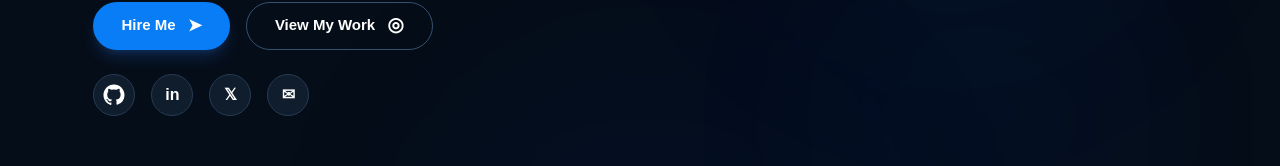
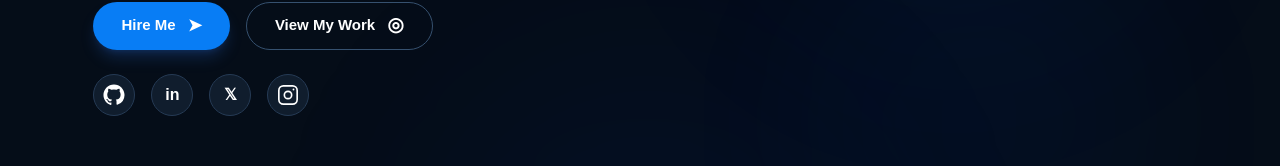
Before and after one commit to M-ZAMIN/Portfolio, a Next.js app: page / in a window 1280 px wide. Shown: the part 553-719 px from the top of the page. Built offline with nearby package versions, Linux system fonts and the light colour scheme.

Commit message:
Add instagram icon and link with my profile

```diff
--- a/app/page.jsx
+++ b/app/page.jsx
@@ -1,14 +1,27 @@
 "use client";
 
 import GithubIcon from "@/components/GithubIcon";
+import InstagramIcon from "@/components/InstagramIcon";
 import Image from "next/image";
 import Link from "next/link";
 
 const socialLinks = [
-  { name: "GitHub", icon: <GithubIcon />, href: "https://github.com/" },
-  { name: "LinkedIn", icon: "in", href: "https://linkedin.com/" },
+  {
+  name: "GitHub",
+  icon: <GithubIcon />,
+  href: "https://github.com/M-ZAMIN",
+  },
+  {
+  name: "LinkedIn",
+  icon: "in",
+  href: "https://www.linkedin.com/in/zamin-razzaq-9b2b473b4/",
+},
   { name: "X", icon: "𝕏", href: "https://x.com/" },
-  { name: "Email", icon: "✉", href: "mailto:your@email.com" },
+  {
+  name: "Instagram",
+  icon: <InstagramIcon />,
+  href: "https://www.instagram.com/zamin_1761/",
+},
 ];
 
 export default function Home() {
--- /dev/null
+++ b/components/InstagramIcon.jsx
@@ -0,0 +1,27 @@
+export default function InstagramIcon() {
+  return (
+    <svg
+      xmlns="http://www.w3.org/2000/svg"
+      width="22"
+      height="22"
+      viewBox="0 0 24 24"
+      fill="none"
+      stroke="currentColor"
+      strokeWidth="1.8"
+      strokeLinecap="round"
+      strokeLinejoin="round"
+      aria-hidden="true"
+    >
+      <rect
+        x="2"
+        y="2"
+        width="20"
+        height="20"
+        rx="5"
+        ry="5"
+      />
+      <circle cx="12" cy="12" r="4" />
+      <circle cx="18" cy="6" r="1" fill="currentColor" stroke="none" />
+    </svg>
+  );
+}
--- /dev/null
+++ b/components/LinkedinIcon.jsx
@@ -0,0 +1,20 @@
+export default function LinkedinIcon() {
+  return (
+    <svg
+      xmlns="http://www.w3.org/2000/svg"
+      width="22"
+      height="22"
+      viewBox="0 0 24 24"
+      fill="none"
+      stroke="currentColor"
+      strokeWidth="1.8"
+      strokeLinecap="round"
+      strokeLinejoin="round"
+      aria-hidden="true"
+    >
+      <path d="M16 8a6 6 0 0 1 6 6v7h-4v-7a2 2 0 0 0-4 0v7h-4v-7a6 6 0 0 1 6-6z" />
+      <rect x="2" y="9" width="4" height="12" />
+      <circle cx="4" cy="4" r="2" />
+    </svg>
+  );
+}
```
